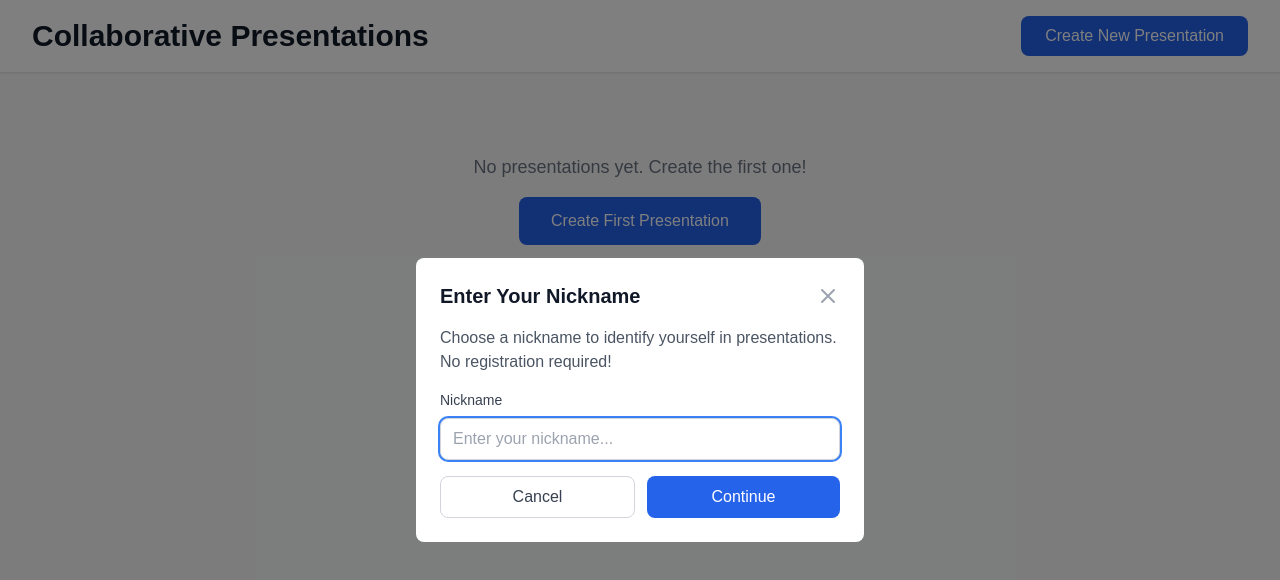
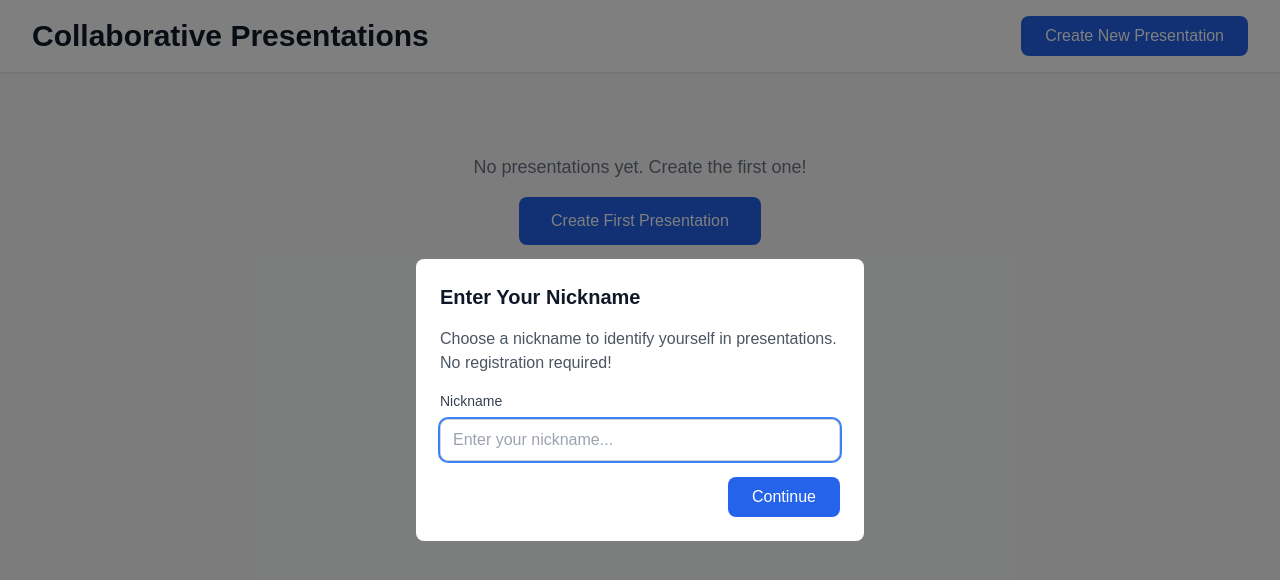
Before and after one commit to Aditya201514049/task-6, a Next.js app: page / in a window 1280 px wide. Shown: the top 580 px of the page. Built offline with nearby package versions, Linux system fonts and the light colour scheme.

Commit message:
nickname x button removed

```diff
--- a/app/components/NicknameModal.js
+++ b/app/components/NicknameModal.js
@@ -1,10 +1,15 @@
 'use client'
 
-import { useState } from 'react'
+import { useState, useEffect } from 'react'
 
-export default function NicknameModal({ onSubmit, onClose }) {
-  const [nickname, setNickname] = useState('')
+export default function NicknameModal({ onSubmit, onClose, currentNickname = '' }) {
+  const [nickname, setNickname] = useState(currentNickname)
   const [error, setError] = useState('')
+
+  // Update nickname when currentNickname prop changes
+  useEffect(() => {
+    setNickname(currentNickname)
+  }, [currentNickname])
 
   const handleSubmit = (e) => {
     e.preventDefault()
@@ -37,18 +42,10 @@ export default function NicknameModal({ onSubmit, onClose }) {
   return (
     <div className="fixed inset-0 bg-black bg-opacity-50 flex items-center justify-center z-50">
       <div className="bg-white rounded-lg p-6 w-full max-w-md mx-4">
-        <div className="flex justify-between items-center mb-4">
+        <div className="mb-4">
           <h2 className="text-xl font-semibold text-gray-900">
             Enter Your Nickname
           </h2>
-          <button
-            onClick={onClose}
-            className="text-gray-400 hover:text-gray-600 transition-colors"
-          >
-            <svg className="w-6 h-6" fill="none" stroke="currentColor" viewBox="0 0 24 24">
-              <path strokeLinecap="round" strokeLinejoin="round" strokeWidth={2} d="M6 18L18 6M6 6l12 12" />
-            </svg>
-          </button>
         </div>
 
         <p className="text-gray-600 mb-4">
@@ -76,17 +73,10 @@ export default function NicknameModal({ onSubmit, onClose }) {
             )}
           </div>
 
-          <div className="flex gap-3">
-            <button
-              type="button"
-              onClick={onClose}
-              className="flex-1 px-4 py-2 border border-gray-300 text-gray-700 rounded-lg hover:bg-gray-50 transition-colors"
-            >
-              Cancel
-            </button>
+          <div className="flex justify-end">
             <button
               type="submit"
-              className="flex-1 px-4 py-2 bg-blue-600 text-white rounded-lg hover:bg-blue-700 transition-colors"
+              className="px-6 py-2 bg-blue-600 text-white rounded-lg hover:bg-blue-700 transition-colors"
             >
               Continue
             </button>
```
